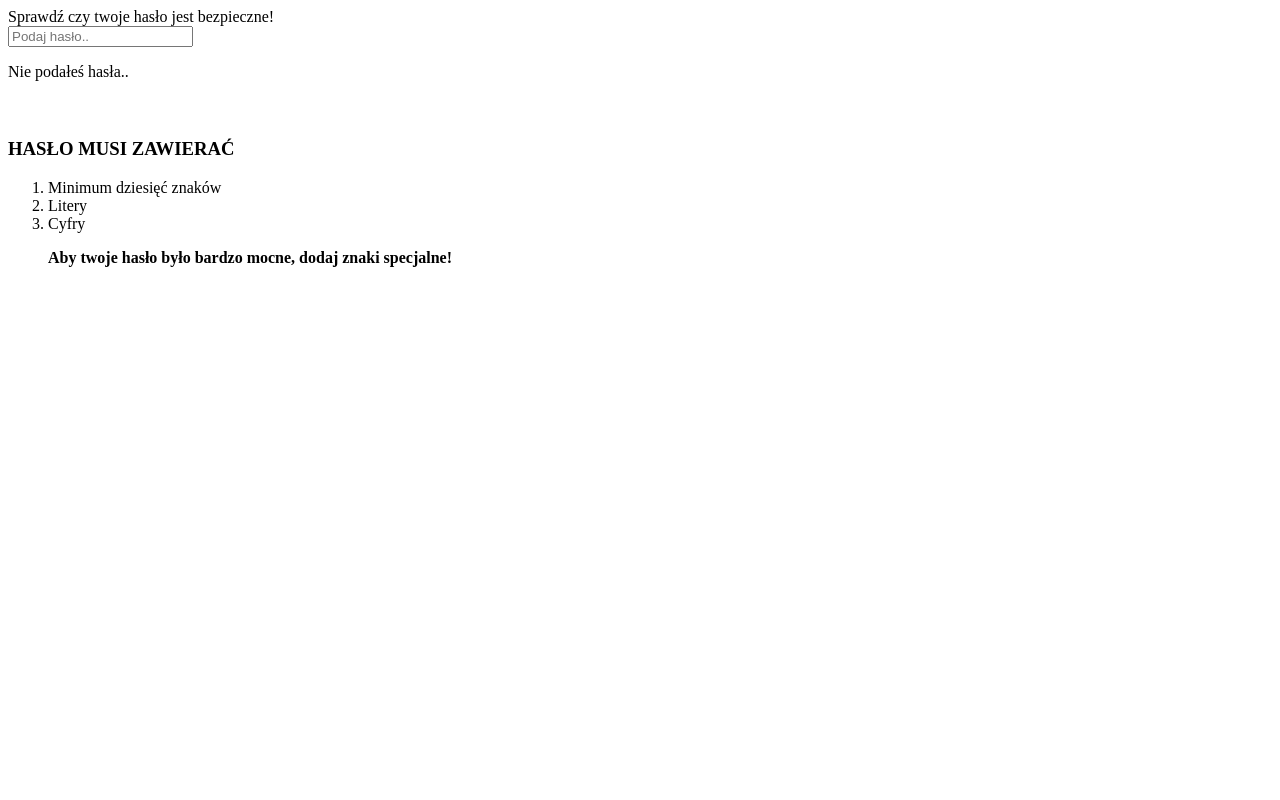
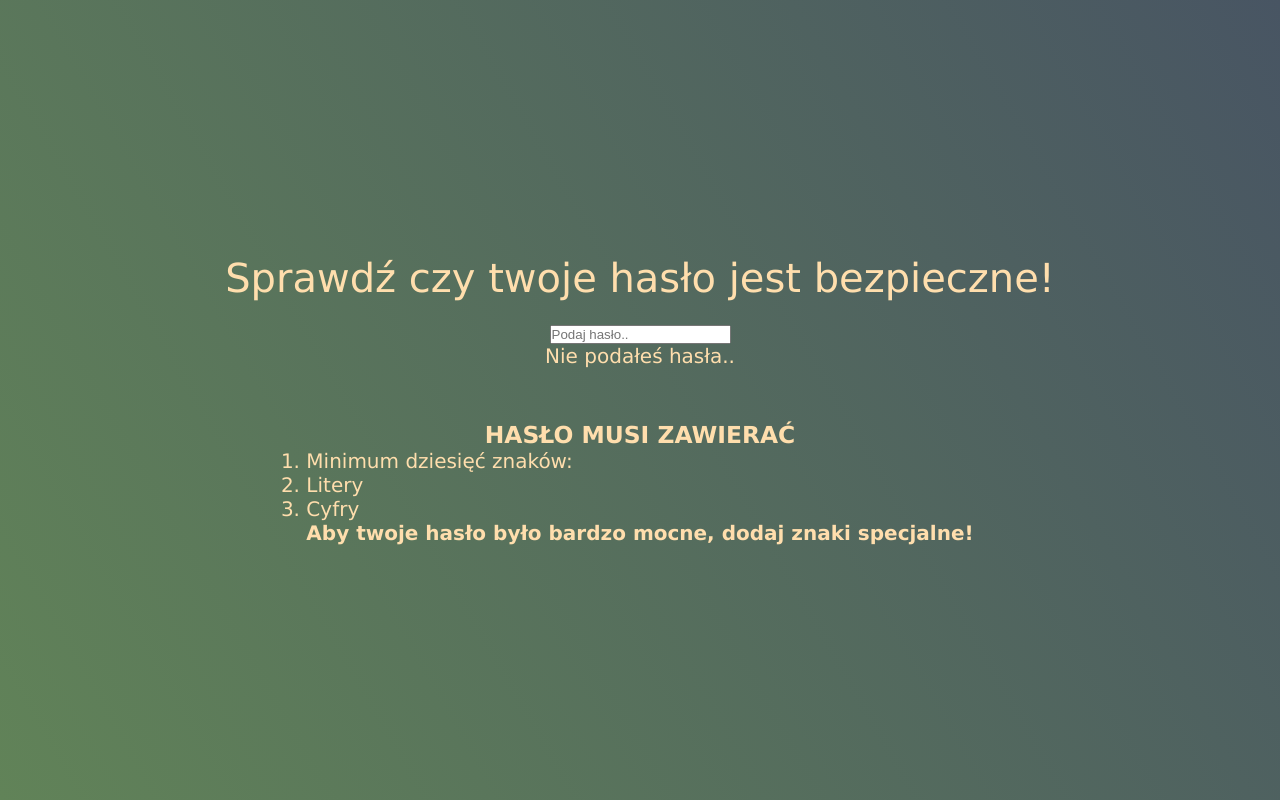
Before and after one commit to Milon-zi/Check_Pass, a plain HTML site: page index.html in a window 1280 px wide. Drawn offline with Linux system fonts and the light colour scheme.

Commit message:
JS Simply Project, Password Check. Add some HTML and Style.

```diff
--- a/index.html
+++ b/index.html
@@ -14,7 +14,7 @@
     <br>
     <h3 style="text-transform: uppercase; margin-top: 5px;"> Hasło musi zawierać</h3>
     <ol>
-        <li>Minimum dziesięć znaków</li>
+        <li>Minimum dziesięć znaków:</li>
         <li>Litery</li>
         <li>Cyfry</li>
         <b><p>Aby twoje hasło było bardzo mocne, dodaj znaki specjalne!</p></b>
--- a/style.css
+++ b/style.css
@@ -0,0 +1,19 @@
+* {
+    box-sizing: border-box;
+    margin: 0;
+    padding: 0;
+}
+body {
+    display: flex;
+    justify-content: center;
+    align-items: center;
+    flex-direction: column;
+    height: 100vh;
+    font-family: Verdana, Geneva, Tahoma, sans-serif;
+    color: navajowhite;
+    background-image: linear-gradient(60deg, #618358 0%,#485563 100%);
+    font-size: 20px;
+}
+label {
+    font-size: 40px;
+}
```
